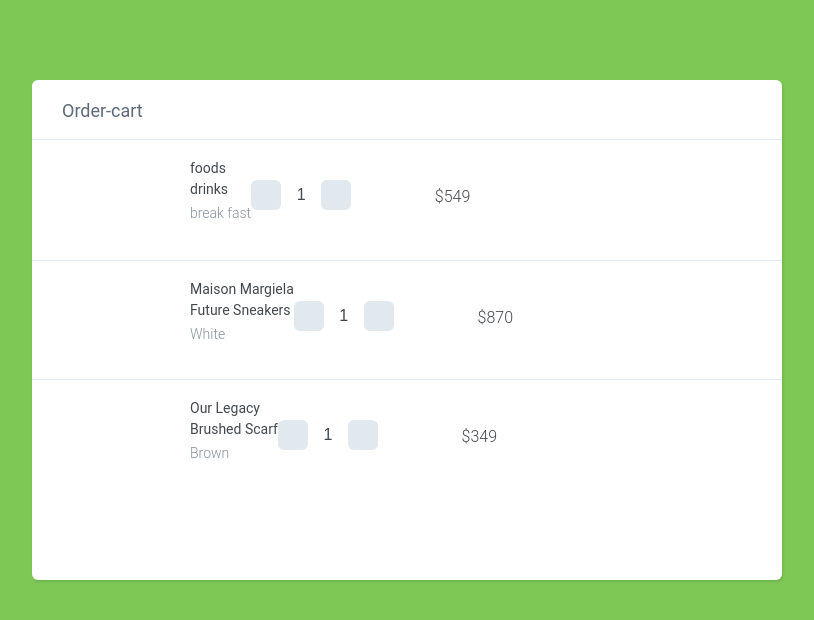
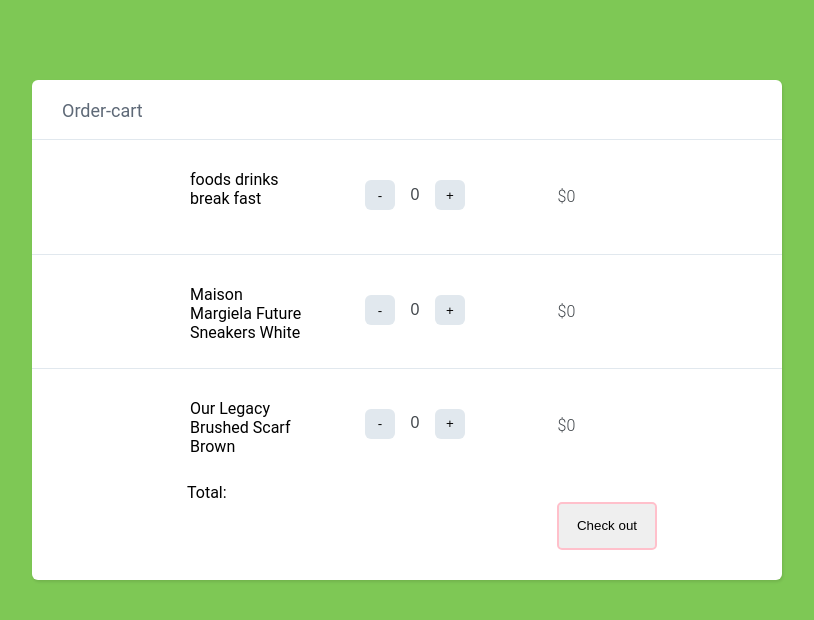
Before and after one commit to wbaf211/Nguyen, a plain HTML site: page cart.html in a window 1280 px wide. Shown: the whole page, without its empty margins (233-1047 px from the left). Drawn offline with Linux system fonts and the light colour scheme; files that its build step writes are made by us from their sources.

Commit message:
Update cart.html

```diff
--- a/cart.html
+++ b/cart.html
@@ -11,12 +11,11 @@ Click nbfs://nbhost/SystemFileSystem/Templates/ClientSide/html.html to edit this
         <meta name="viewport" content="width=device-width, initial-scale=1.0">
     </head>
     <body>
- <div class="shopping-cart">
+  <div class="shopping-cart">
   <!-- Title -->
   <div class="title">
     Order-cart
   </div>
-
   <!-- Product #1 -->
   <div class="item">
     <div class="buttons">
@@ -28,23 +27,19 @@ Click nbfs://nbhost/SystemFileSystem/Templates/ClientSide/html.html to edit this
       <img src="item-1.png" alt="" />
     </div>
 
-    <div class="description">
+    <div class="food-description">
       <span>foods</span>
       <span>drinks</span>
       <span>break fast</span>
     </div>
 
     <div class="quantity">
-      <button class="plus-btn" type="button" name="button">
-        <img src="plus.svg" alt="" />
-      </button>
-      <input type="text" name="name" value="1">
-      <button class="minus-btn" type="button" name="button">
-        <img src="minus.svg" alt="" />
-      </button>
+      <button class="plus-btn" type="button" name="button">-</button>
+      <input type="text" name="name" value="0">
+      <button class="minus-btn" type="button" name="button">+</button>
     </div>
 
-    <div class="total-price">$549</div>
+    <div class="total-price">$0</div>
   </div>
 
   <!-- Product #2 -->
@@ -58,23 +53,19 @@ Click nbfs://nbhost/SystemFileSystem/Templates/ClientSide/html.html to edit this
       <img src="item-2.png" alt=""/>
     </div>
 
-    <div class="description">
+    <div class="food-description">
       <span>Maison Margiela</span>
       <span>Future Sneakers</span>
       <span>White</span>
     </div>
 
     <div class="quantity">
-      <button class="plus-btn" type="button" name="button">
-        <img src="plus.svg" alt="" />
-      </button>
-      <input type="text" name="name" value="1">
-      <button class="minus-btn" type="button" name="button">
-        <img src="minus.svg" alt="" />
-      </button>
+      <button class="plus-btn" type="button" name="button">-</button>
+      <input type="text" name="name" value="0">
+      <button class="minus-btn" type="button" name="button">+</button>
     </div>
 
-    <div class="total-price">$870</div>
+    <div class="total-price">$0</div>
   </div>
 
   <!-- Product #3 -->
@@ -88,23 +79,25 @@ Click nbfs://nbhost/SystemFileSystem/Templates/ClientSide/html.html to edit this
       <img src="item-3.png" alt="" />
     </div>
 
-    <div class="description">
+    <div class="food-description">
       <span>Our Legacy</span>
       <span>Brushed Scarf</span>
       <span>Brown</span>
     </div>
 
     <div class="quantity">
-      <button class="plus-btn" type="button" name="button">
-        <img src="plus.svg" alt="" />
-      </button>
-      <input type="text" name="name" value="1">
-      <button class="minus-btn" type="button" name="button">
-        <img src="minus.svg" alt="" />
-      </button>
+      <button class="plus-btn" type="button" name="button">-</button>
+      <input type="text" name="name" value="0">
+      <button class="minus-btn" type="button" name="button">+</button>
     </div>
 
-    <div class="total-price">$349</div>
+    <div class="total-price">$0</div>
+  </div>
+  <div class="total-amount">
+      <span>Total: </span>
+  </div>
+  <div>
+    <button class="cal" type="button" name="button">Check out</button>
   </div>
 </div>
 </body>
```
